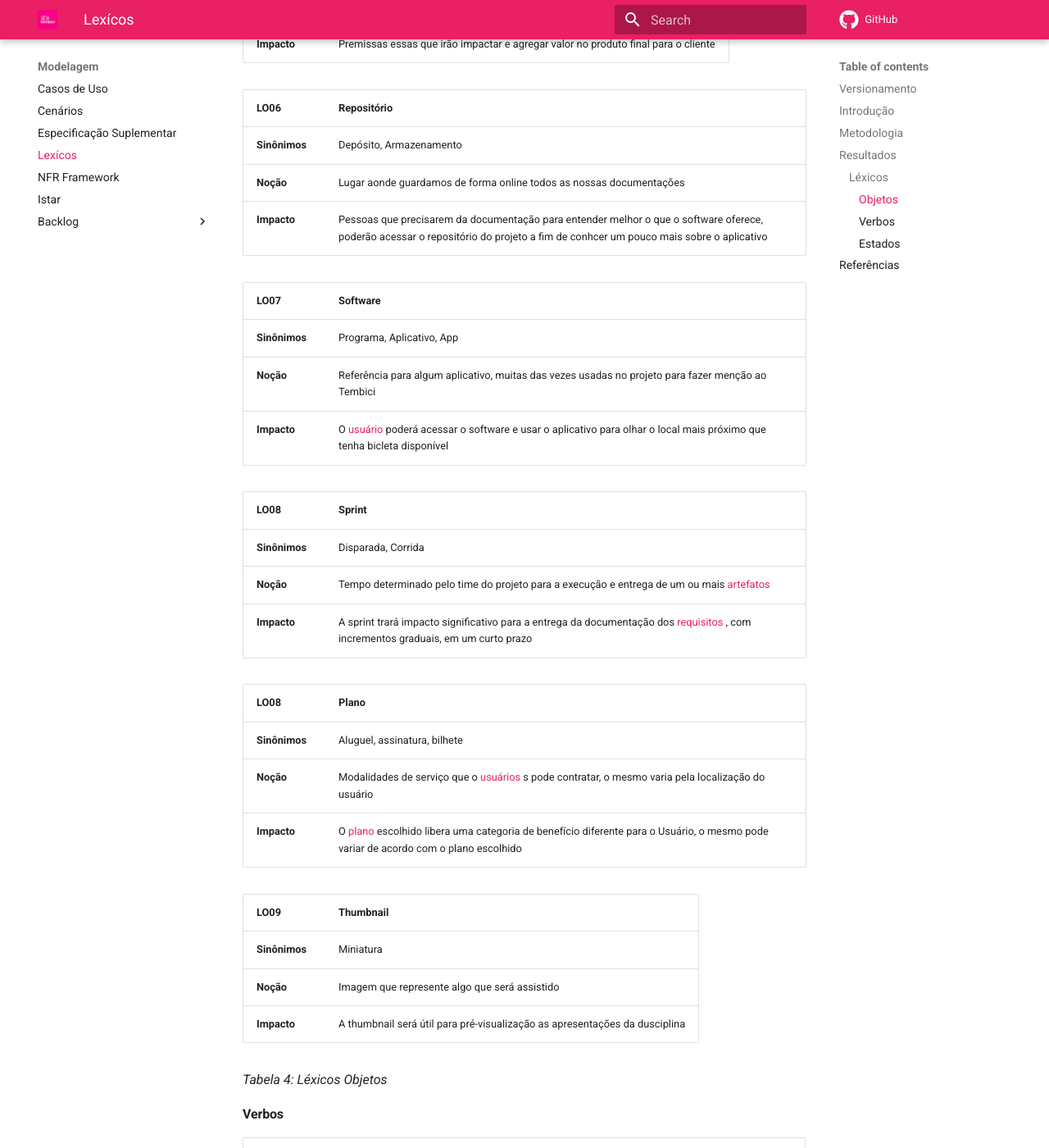
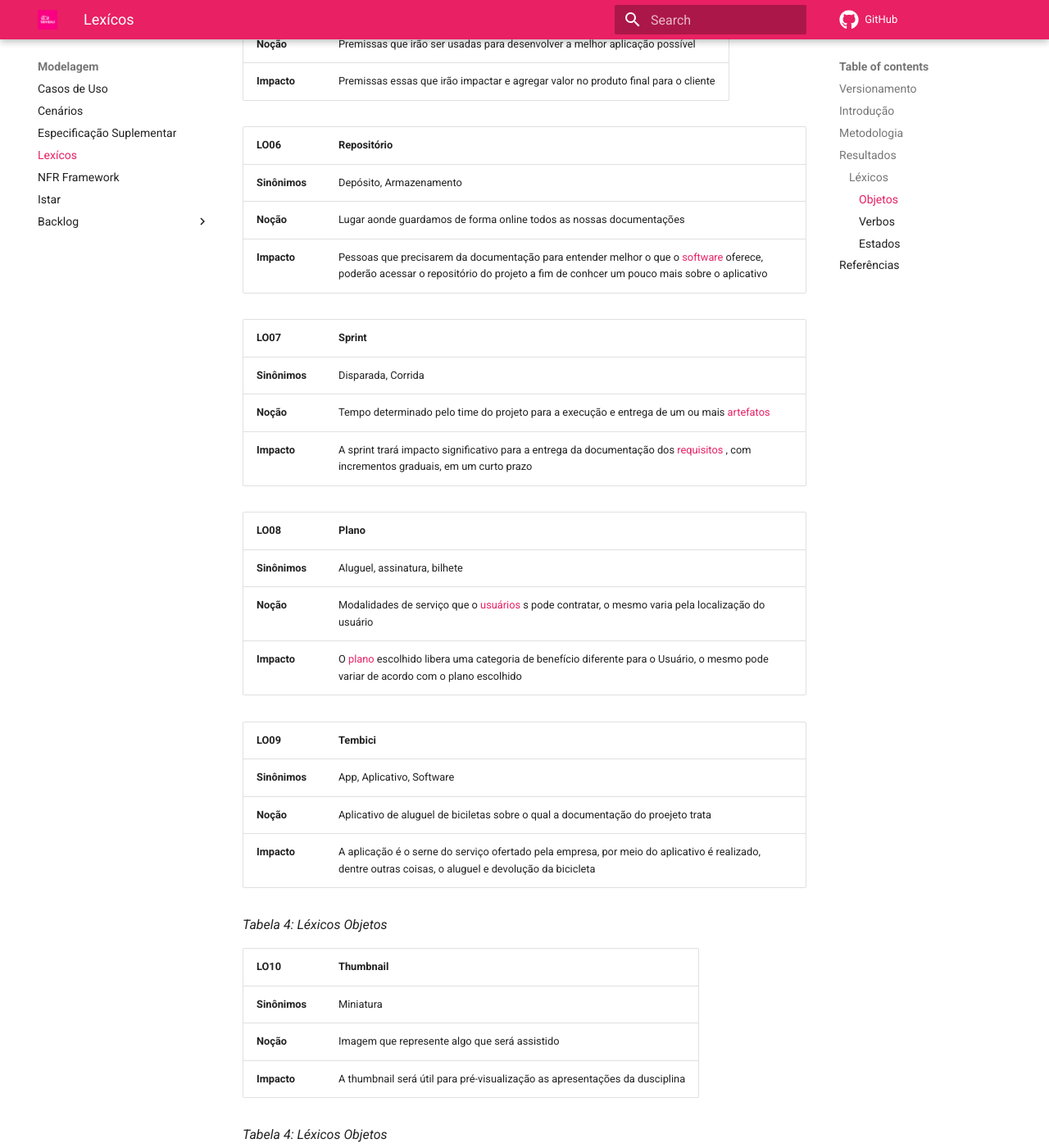
Before and after one commit to Requisitos-de-Software/2021.2-Tembici, an MkDocs documentation site: the page built from docs/modelagem/lexicos.md, in a window 1280 px wide and 1400 px high, scrolled down 3160 px. Shown: the whole window at 82% size. Built offline with MkDocs 1.6.1 and Material for MkDocs 9.7.7, drawn with Linux system fonts in a browser that asks for light colours; comment, search, counter and statistics services are not loaded; some of the changed text lies outside the part shown.

Commit message:
#49 Lexico Tembici

```diff
--- a/docs/modelagem/lexicos.md
+++ b/docs/modelagem/lexicos.md
@@ -12,6 +12,7 @@
 | 1.5 | 02/03 | Adição links para rastreabilidade | Luiz Henrique e Paulo Henrique |
 | 1.6 | 21/02 | Revisão | Victor Eduardo, Luiz Henrique, Gabriel Sabanai |
 | 1.7 | 04/03 | Adição revisor | Luiz Henrique |
+| 2.0 | 11/03 | Adição novos Léxicos | Luiz Henrique |
 
 
 *Tabela 1: Versionamento da modelagem*
@@ -82,7 +83,7 @@
 |LO04|**Usuário**|
 |---|------------------|
 |**Sinônimos**|Cliente|
-|**Noção**|Pessoa que irá usar o aplicativo tembici|
+|**Noção**|Pessoa que irá usar o aplicativo <a href="#tembici" > tembici </a>|
 |**Impacto**|O <a href="#usuario" > usuário </a> pederá pagar o<a href="#plano"> plano</a> que a plataforma oferece para que possa usufruir do serviço e consequentemente andar de bicicleta pela cidade|
 
 <div id="requisito"></div>
@@ -99,19 +100,11 @@
 |---|------------------|
 |**Sinônimos**|Depósito, Armazenamento|
 |**Noção**|Lugar aonde guardamos de forma online todos as nossas documentações|
-|**Impacto**| Pessoas que precisarem da documentação para entender melhor o que o software oferece, poderão acessar o repositório do projeto a fim de conhcer um pouco mais sobre o aplicativo |
-
-<div id="software"></div>
-
-|LO07|**Software**|
-|---|------------------|
-|**Sinônimos**|Programa, Aplicativo, App|
-|**Noção**|Referência para algum aplicativo, muitas das vezes usadas no projeto para fazer menção ao Tembici|
-|**Impacto**| O <a href="#usuario" > usuário </a> poderá acessar o software e usar o aplicativo para olhar o local mais próximo que tenha bicleta disponível |
+|**Impacto**| Pessoas que precisarem da documentação para entender melhor o que o <a href="#tembici" > software </a> oferece, poderão acessar o repositório do projeto a fim de conhcer um pouco mais sobre o aplicativo |
 
 <div id="sprint"></div>
 
-|LO08|**Sprint**|
+|LO07|**Sprint**|
 |---|------------------|
 |**Sinônimos**| Disparada, Corrida |
 |**Noção**| Tempo determinado pelo time do projeto para a execução e entrega de um ou mais <a href="#artefato" > artefatos </a> |
@@ -125,15 +118,26 @@
 |**Noção**| Modalidades de serviço que o <a href="#usuario" > usuários </a>s pode contratar, o mesmo varia pela localização do usuário |
 |**Impacto**| O<a href="#plano"> plano</a> escolhido libera uma categoria de benefício diferente para o Usuário, o mesmo pode variar de acordo com o plano escolhido |
 
+<div id="Tembici"></div>
+
+|LO09|**Tembici**|
+|---|------------------|
+|**Sinônimos**| App, Aplicativo, Software |
+|**Noção**| Aplicativo de aluguel de biciletas sobre o qual a documentação do proejeto trata |
+|**Impacto**| A aplicação é o serne do serviço ofertado pela empresa, por meio do aplicativo é realizado, dentre outras coisas, o aluguel e devolução da bicicleta |
+
+*Tabela 4: Léxicos Objetos*
+
 <div id="thumbnail"></div>
 
-|LO09|**Thumbnail**|
+|LO10|**Thumbnail**|
 |---|------------------|
 |**Sinônimos**| Miniatura |
 |**Noção**| Imagem que represente algo que será assistido |
 |**Impacto**| A thumbnail será útil para pré-visualização as apresentações da dusciplina |
 
 *Tabela 4: Léxicos Objetos*
+
 
 #### Verbos
 
@@ -150,7 +154,7 @@
 | LV02 | **Aplicar cupom** |
 | ------ | ---- |
 | **Sinônimos** | Utilizar desconto, Aplicar desconto |
-| **Noção** | O <a href="#usuario" > usuário </a> poderá, caso possua um cupom, ter descontos nas compras dentro do app |
+| **Noção** | O <a href="#usuario" > usuário </a> poderá, caso possua um cupom, ter descontos nas compras dentro do <a href="#tembici" > app </a>| |
 | **Impacto**| O usuário terá variados descontos ao realizar o pagamento de uma compra |
 
 <div id="assinar"></div>
@@ -158,7 +162,7 @@
 | LV03 | **Assinar plano** |
 | ------ | ---- |
 | **Sinônimos** | Contratar<a href="#plano"> plano</a>, Comprar<a href="#plano"> plano</a>, Escolher<a href="#plano"> plano</a> |
-| **Noção** | O <a href="#usuario" > usuário </a> poderá assinar um plano no app para receber benefícios a mais |
+| **Noção** | O <a href="#usuario" > usuário </a> poderá assinar um plano no <a href="#tembici" > app </a> para receber benefícios a mais |
 | **Impacto**| O usuário com plano tem direito a alguns beneficos a mais nas funcionalidade do aplicativo |
 
 <div id="cadastrar-cartao"></div>
@@ -214,7 +218,7 @@
 | LV10 | **Consultar bicicletas disponiveis** |
 | ------ | ---- |
 | **Sinônimos** | <center> --- </center> |
-| **Noção** | O <a href="#usuario" > usuário </a> poderá consultar no app em que <a href="#estacao" > postos </a> possuem bicicletas disponiveis |
+| **Noção** | O <a href="#usuario" > usuário </a> poderá consultar no <a href="#tembici" > app </a> em que <a href="#estacao" > postos </a> possuem bicicletas disponiveis |
 | **Impacto**| O usuário consiguirá encontrar bicicletas do app para desbloquear |
 
 <div id="cadastrar-vagas"></div>
@@ -222,7 +226,7 @@
 | LV11 | **Consultar vagas disponiveis** |
 | ------ | ---- |
 | **Sinônimos** | <center> --- </center> |
-| **Noção** | O <a href="#usuario" > usuário </a> poderá consultar no app em que <a href="#estacao" > postos </a> há vagas disponiveis para a <a href="#devolver-bicicleta" >devolução </a> de uma bicicleta |
+| **Noção** | O <a href="#usuario" > usuário </a> poderá consultar no <a href="#tembici" > app </a> em que <a href="#estacao" > postos </a> há vagas disponiveis para a <a href="#devolver-bicicleta" >devolução </a> de uma bicicleta |
 | **Impacto**| O usuário consiguirá encontrar vagas para <a href="#devolver-bicicleta" >devolver a bicicleta </a> após a viagem |
 
 <div id="devolver-bicicleta"></div>
@@ -246,7 +250,7 @@
 | LV14 | **Gerar código** |
 | ------ | ---- |
 | **Sinônimos** | <center> --- </center> |
-| **Noção** | O <a href="#usuario" > usuário </a> poderá, para realizar o desbloqueio de uma bicleta, utilizar um código gereado em seu app que será digitado no <a href="#estacao" > posto </a> de retirada |
+| **Noção** | O <a href="#usuario" > usuário </a> poderá, para realizar o desbloqueio de uma bicleta, utilizar um código gereado em seu <a href="#tembici" > app </a> que será digitado no <a href="#estacao" > posto </a> de retirada |
 | **Impacto**| O usuário consiguirá, utilizando código, desbloquear uma bicicleta para realizar uma viagem |
 
 <div id="qr-code"></div>
```
